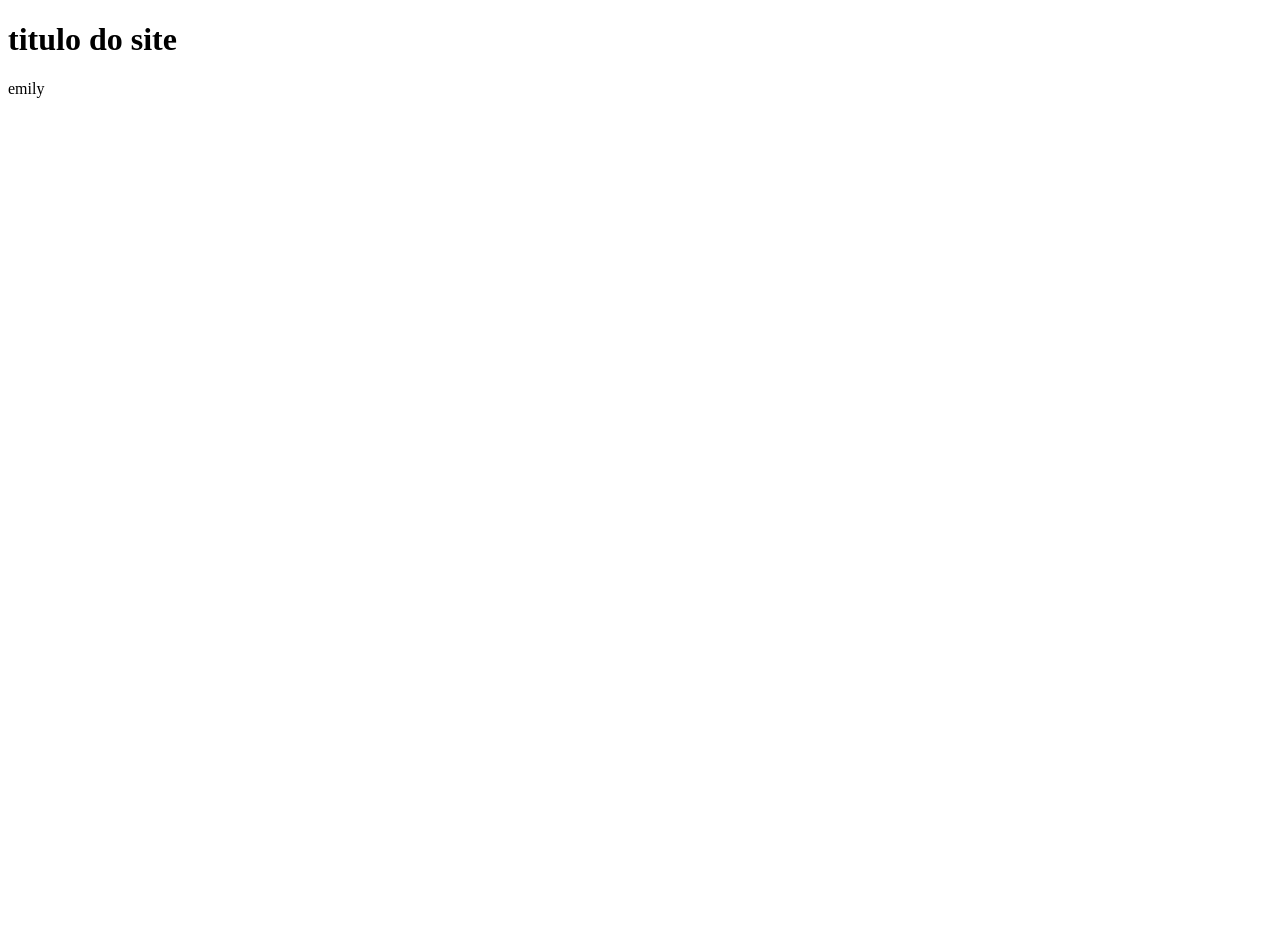
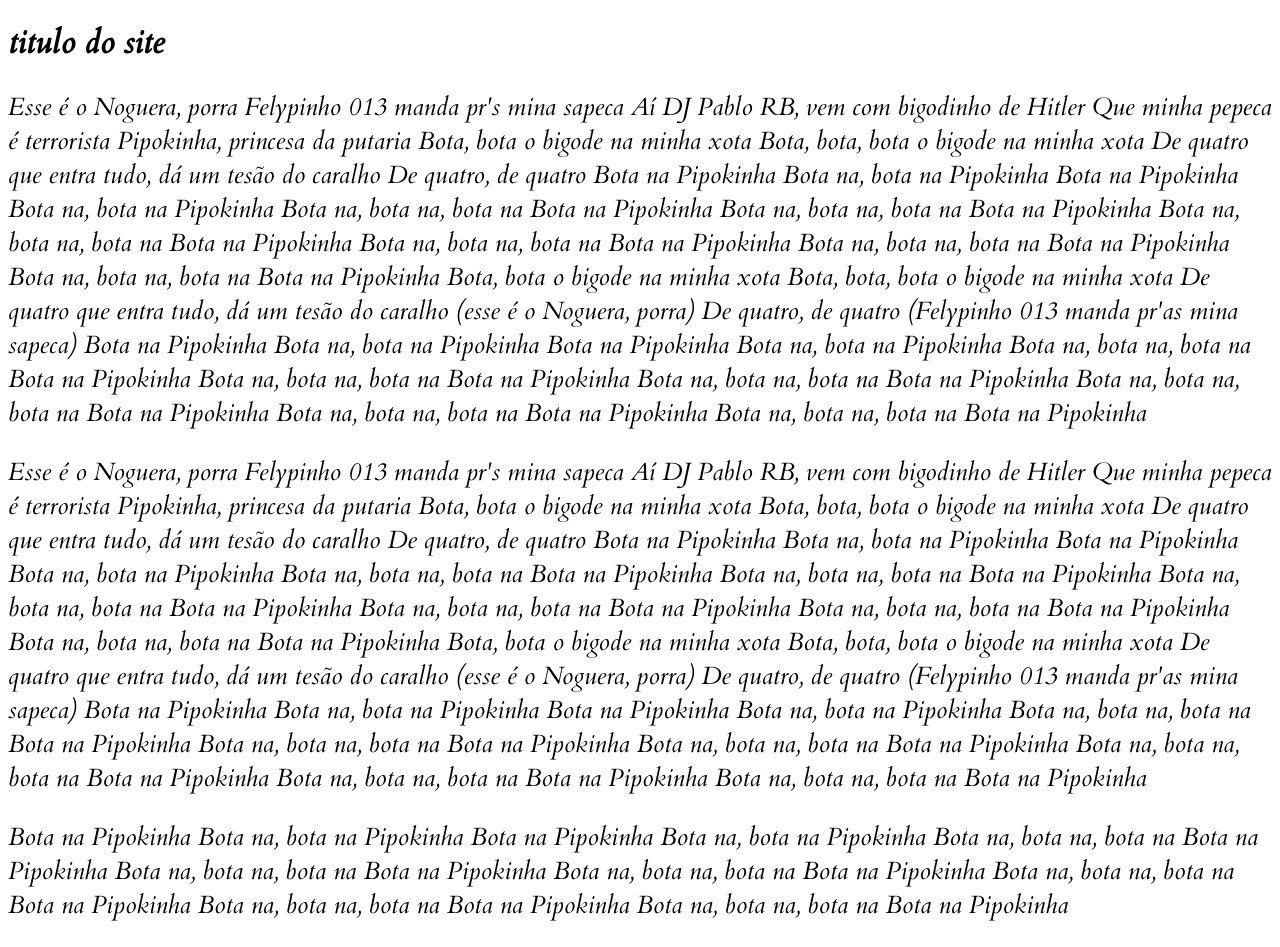
Before and after one commit to kazinhoxs/teste, a plain HTML site: page index.html in a window 1280 px wide. Before the commit the page ends 800 px from the top, so only its background shows below. Drawn offline with Linux system fonts and the light colour scheme.

Commit message:
criei o arquino idex

```diff
--- a/index.html
+++ b/index.html
@@ -5,10 +5,129 @@
     <meta http-equiv="X-UA-Compatible" content="IE=edge">
     <meta name="viewport" content="width=device-width, initial-scale=1.0">
     <title>Document</title>
+    <link rel="stylesheet" href="style.css">
+    <link rel="preconnect" href="https://fonts.googleapis.com">
+<link rel="preconnect" href="https://fonts.gstatic.com" crossorigin>
+<link href="https://fonts.googleapis.com/css2?family=Cardo:ital@1&display=swap" rel="stylesheet">
 </head>
 <body>
-    <h1>titulo do site</h1>
+    <h1 class="titulo">titulo do site</h1>
 
-    <p>emily</p>
+    <p id="primeiro-p">Esse é o Noguera, porra
+        Felypinho 013 manda pr's mina sapeca
+        Aí DJ Pablo RB, vem com bigodinho de Hitler
+        Que minha pepeca é terrorista
+        Pipokinha, princesa da putaria
+        Bota, bota o bigode na minha xota
+        Bota, bota, bota o bigode na minha xota
+        De quatro que entra tudo, dá um tesão do caralho
+        De quatro, de quatro
+        Bota na Pipokinha
+        Bota na, bota na Pipokinha
+        Bota na Pipokinha
+        Bota na, bota na Pipokinha
+        Bota na, bota na, bota na
+        Bota na Pipokinha
+        Bota na, bota na, bota na
+        Bota na Pipokinha
+        Bota na, bota na, bota na
+        Bota na Pipokinha
+        Bota na, bota na, bota na
+        Bota na Pipokinha
+        Bota na, bota na, bota na
+        Bota na Pipokinha
+        Bota na, bota na, bota na
+        Bota na Pipokinha
+        Bota, bota o bigode na minha xota
+        Bota, bota, bota o bigode na minha xota
+        De quatro que entra tudo, dá um tesão do caralho (esse é o Noguera, porra)
+        De quatro, de quatro (Felypinho 013 manda pr'as mina sapeca)
+        Bota na Pipokinha
+        Bota na, bota na Pipokinha
+        Bota na Pipokinha
+        Bota na, bota na Pipokinha
+        Bota na, bota na, bota na
+        Bota na Pipokinha
+        Bota na, bota na, bota na
+        Bota na Pipokinha
+        Bota na, bota na, bota na
+        Bota na Pipokinha
+        Bota na, bota na, bota na
+        Bota na Pipokinha
+        Bota na, bota na, bota na
+        Bota na Pipokinha
+        Bota na, bota na, bota na
+        Bota na Pipokinha
+    </p>
+
+    <p>Esse é o Noguera, porra
+        Felypinho 013 manda pr's mina sapeca
+        Aí DJ Pablo RB, vem com bigodinho de Hitler
+        Que minha pepeca é terrorista
+        Pipokinha, princesa da putaria
+        Bota, bota o bigode na minha xota
+        Bota, bota, bota o bigode na minha xota
+        De quatro que entra tudo, dá um tesão do caralho
+        De quatro, de quatro
+        Bota na Pipokinha
+        Bota na, bota na Pipokinha
+        Bota na Pipokinha
+        Bota na, bota na Pipokinha
+        Bota na, bota na, bota na
+        Bota na Pipokinha
+        Bota na, bota na, bota na
+        Bota na Pipokinha
+        Bota na, bota na, bota na
+        Bota na Pipokinha
+        Bota na, bota na, bota na
+        Bota na Pipokinha
+        Bota na, bota na, bota na
+        Bota na Pipokinha
+        Bota na, bota na, bota na
+        Bota na Pipokinha
+        Bota, bota o bigode na minha xota
+        Bota, bota, bota o bigode na minha xota
+        De quatro que entra tudo, dá um tesão do caralho (esse é o Noguera, porra)
+        De quatro, de quatro (Felypinho 013 manda pr'as mina sapeca)
+        Bota na Pipokinha
+        Bota na, bota na Pipokinha
+        Bota na Pipokinha
+        Bota na, bota na Pipokinha
+        Bota na, bota na, bota na
+        Bota na Pipokinha
+        Bota na, bota na, bota na
+        Bota na Pipokinha
+        Bota na, bota na, bota na
+        Bota na Pipokinha
+        Bota na, bota na, bota na
+        Bota na Pipokinha
+        Bota na, bota na, bota na
+        Bota na Pipokinha
+        Bota na, bota na, bota na
+        Bota na Pipokinha
+
+
+    </p>
+
+    <p>Bota na Pipokinha
+        Bota na, bota na Pipokinha
+        Bota na Pipokinha
+        Bota na, bota na Pipokinha
+        Bota na, bota na, bota na
+        Bota na Pipokinha
+        Bota na, bota na, bota na
+        Bota na Pipokinha
+        Bota na, bota na, bota na
+        Bota na Pipokinha
+        Bota na, bota na, bota na
+        Bota na Pipokinha
+        Bota na, bota na, bota na
+        Bota na Pipokinha
+        Bota na, bota na, bota na
+        Bota na Pipokinha
+
+
+
+    </p>
 </body>
 </html>
--- /dev/null
+++ b/style.css
@@ -0,0 +1,14 @@
+body{
+    font-family: 'Cardo', serif;
+}
+
+p{
+    font-size: 25px;
+
+}
+#primriro-p{
+
+}
+.paragrafo-bold{
+    font-weight: 700;
+}
```
